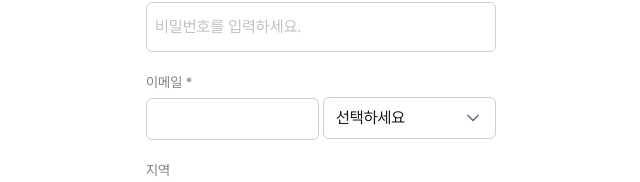
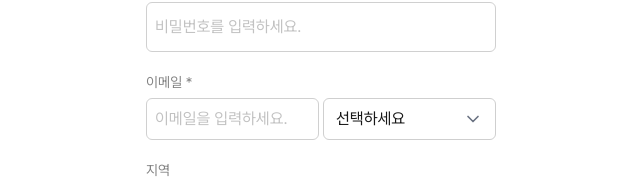
Before and after one commit to Nubblee/NubbleV2-FE, a Next.js app: page /signup in a window 1280 px wide. Shown: the part 471-653 px from the top of the page, without its empty margins (319-959 px from the left). Built offline with nearby package versions, Linux system fonts and the light colour scheme.

Commit message:
fix: select max-h 삭제 (#35)

```diff
--- a/app/(auth)/_component/SignUpForm.tsx
+++ b/app/(auth)/_component/SignUpForm.tsx
@@ -61,13 +61,14 @@ const SignUpForm = () => {
         label="비밀번호 확인 *"
         placeholder="비밀번호를 입력하세요."
       />
-      <div className="flex items-center gap-1 w-full">
+      <div className="flex gap-1 w-full">
         <Input
           label="이메일 *"
+          placeholder="이메일을 입력하세요."
           type="email"
           className="py-2 border-gray-light flex-grow"
         />
-        <div className="w-full mt-6 flex gap-2">
+        <div className="w-full mt-6.5">
           {/* {selectItem === " " && (
             <Input
               className="py-2 border-gray-light flex-1"
--- a/components/Select.tsx
+++ b/components/Select.tsx
@@ -45,7 +45,7 @@ const Select = ({
       </RadixSelect.Trigger>
 
       <RadixSelect.Content className="z-50 mt-1 bg-white rounded-md shadow-md overflow-hidden">
-        <RadixSelect.Viewport className="py-1 max-h-[200px] overflow-y-auto">
+        <RadixSelect.Viewport className="py-1 overflow-y-auto">
           {options.map((opt) => (
             <RadixSelect.Item
               key={opt.value}
```
